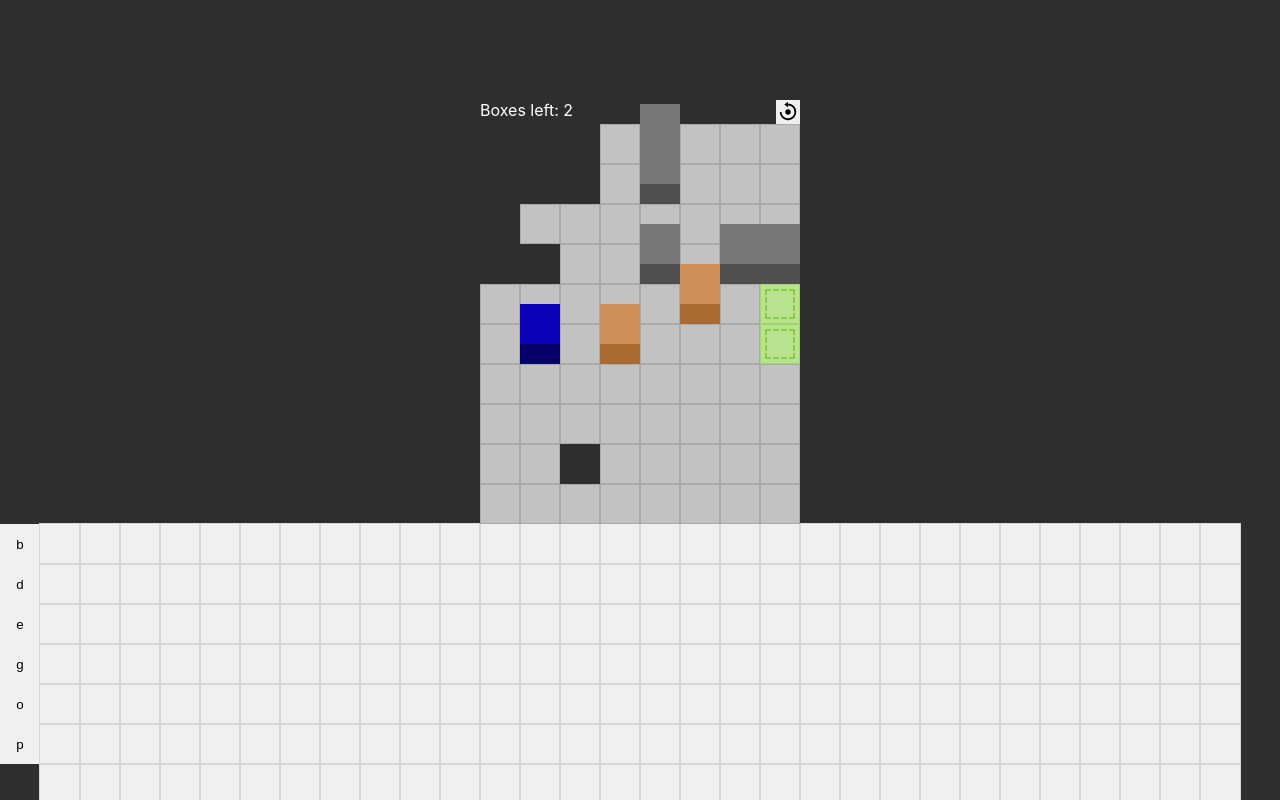
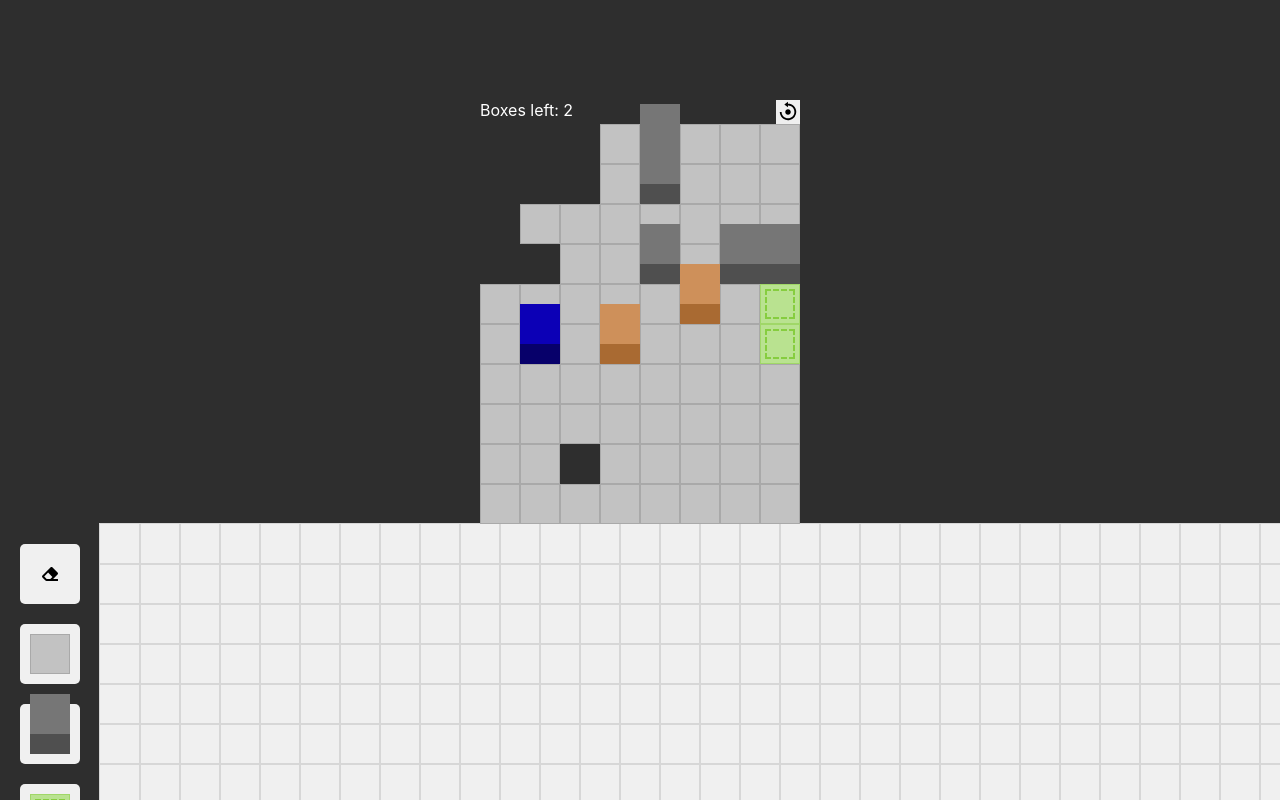
Before and after one commit to filip89/sokoban, a React (Create React App) app: page / in a window 1280 px wide. Shown: the top 800 px of the page. Built offline with nearby package versions, Linux system fonts and the light colour scheme.

Commit message:
refactor Builder, extract BuildArea, style FieldPicker

```diff
--- /dev/null
+++ b/src/components/BuildArea.scss
@@ -0,0 +1,21 @@
+@import '../styles/global';
+
+.build-area {
+    flex-shrink: 0;
+    $bckColor: rgb(240, 240, 240);
+    background-color: $bckColor;
+
+    &__row {
+        display: flex;
+    }
+
+    &__field-slot {
+        @include fieldSquare;
+        outline: 1px solid darken($bckColor, 10%);
+        cursor: pointer;
+
+        > * {
+            pointer-events: none;
+        }
+    }
+}
--- /dev/null
+++ b/src/components/BuildArea.tsx
@@ -0,0 +1,51 @@
+import './BuildArea.scss';
+import { Coordinates } from '../models/Coordinates';
+import { MapFieldSign, MapTemplate } from '../models/MapTemplate';
+import BlockGfx from './BlockGfx';
+import TileGfx from './TileGfx';
+
+export interface BuildAreaProps {
+    mapTemplate: MapTemplate;
+    onFieldLeftClick: (coordinates: Coordinates) => void;
+    onFieldRightClick: (coordinates: Coordinates) => void;
+}
+
+const BuildArea: React.FC<BuildAreaProps> = ({ mapTemplate, onFieldLeftClick, onFieldRightClick }) => {
+    function handleFieldContextMenu(
+        event: React.MouseEvent<HTMLDivElement, MouseEvent>,
+        coordinates: Coordinates
+    ): void {
+        event.preventDefault();
+        onFieldRightClick(coordinates);
+    }
+
+    function getFieldGfx(sign: MapFieldSign) {
+        if (sign === 'e') return;
+        if (sign === 'o') return <BlockGfx type="obstacle"></BlockGfx>;
+        if (sign === 'd') return <TileGfx type="destination"></TileGfx>;
+        if (sign === 'b') return <BlockGfx type="box"></BlockGfx>;
+        if (sign === 'p') return <BlockGfx type="player"></BlockGfx>;
+        if (sign === 'g') return <TileGfx type="ground"></TileGfx>;
+    }
+
+    return (
+        <div className="build-area">
+            {mapTemplate.map((row, rowIndex) => (
+                <div className="build-area__row" key={rowIndex}>
+                    {row.map((fieldSign, columnIndex) => (
+                        <div
+                            className="build-area__field-slot"
+                            key={columnIndex}
+                            onClick={() => onFieldLeftClick({ x: columnIndex, y: rowIndex })}
+                            onContextMenu={(e) => handleFieldContextMenu(e, { x: columnIndex, y: rowIndex })}
+                        >
+                            {getFieldGfx(fieldSign)}
+                        </div>
+                    ))}
+                </div>
+            ))}
+        </div>
+    );
+};
+
+export default BuildArea;
--- a/src/components/Builder.scss
+++ b/src/components/Builder.scss
@@ -1,25 +1,3 @@
-@import '../styles/global';
-
 .builder {
     display: flex;
 }
-
-.build-area {
-    flex-shrink: 0;
-    $bckColor: rgb(240, 240, 240);
-    background-color: $bckColor;
-
-    &__row {
-        display: flex;
-    }
-
-    &__field-slot {
-        @include fieldSquare;
-        outline: 1px solid darken($bckColor, 10%);
-        cursor: pointer;
-
-        &:hover {
-            background-color: darken($bckColor, 10%);
-        }
-    }
-}
--- a/src/components/Builder.tsx
+++ b/src/components/Builder.tsx
@@ -1,9 +1,9 @@
 import { useState } from 'react';
+import { Coordinates } from '../models/Coordinates';
 import { MapFieldSign } from '../models/MapTemplate';
-import BlockGfx from './BlockGfx';
+import BuildArea from './BuildArea';
 import './Builder.scss';
 import FieldPicker from './FieldPicker';
-import TileGfx from './TileGfx';
 
 const mapHeight: number = 15;
 const mapWidth: number = 30;
@@ -28,42 +28,31 @@ const Builder: React.FC<BulderProps> = () => {
         selectedSign === sign ? setSelectedSign(undefined) : setSelectedSign(sign);
     }
 
-    function handleFieldPlant(row: number, column: number): void {
-        if (!selectedSign) return;
+    function updateMapTemplate(sign: MapFieldSign, coordinates: Coordinates): void {
         let mapTemplateCopy: MapFieldSign[][] = [...mapTemplate];
-        let rowArrayCopy: MapFieldSign[] = [...mapTemplateCopy[row]];
-        rowArrayCopy[column] = selectedSign;
-        mapTemplateCopy[row] = rowArrayCopy;
+        let rowArrayCopy: MapFieldSign[] = [...mapTemplateCopy[coordinates.y]];
+        rowArrayCopy[coordinates.x] = sign;
+        mapTemplateCopy[coordinates.y] = rowArrayCopy;
         setMapTemplate(mapTemplateCopy);
     }
 
-    function getFieldGfx(sign: MapFieldSign) {
-        if (sign === 'e') return;
-        if (sign === 'o') return <BlockGfx type="obstacle"></BlockGfx>;
-        if (sign === 'd') return <TileGfx type="destination"></TileGfx>;
-        if (sign === 'b') return <BlockGfx type="box"></BlockGfx>;
-        if (sign === 'p') return <BlockGfx type="player"></BlockGfx>;
-        if (sign === 'g') return <TileGfx type="ground"></TileGfx>;
+    function tryToPlaceField(coordinates: Coordinates): void {
+        if (!selectedSign) return;
+        updateMapTemplate(selectedSign, coordinates);
+    }
+
+    function eraseField(coordinates: Coordinates): void {
+        updateMapTemplate('e', coordinates);
     }
 
     return (
         <div className="builder">
-            <FieldPicker onPick={handleFieldPick} selectedSign={selectedSign}></FieldPicker>
-            <div className="build-area">
-                {mapTemplate.map((row, rowIndex) => (
-                    <div className="build-area__row" key={rowIndex}>
-                        {row.map((fieldSign, columnIndex) => (
-                            <div
-                                className="build-area__field-slot"
-                                key={columnIndex}
-                                onClick={() => handleFieldPlant(rowIndex, columnIndex)}
-                            >
-                                {getFieldGfx(fieldSign)}
-                            </div>
-                        ))}
-                    </div>
-                ))}
-            </div>
+            <FieldPicker selectedSign={selectedSign} onPick={handleFieldPick}></FieldPicker>
+            <BuildArea
+                mapTemplate={mapTemplate}
+                onFieldLeftClick={tryToPlaceField}
+                onFieldRightClick={eraseField}
+            ></BuildArea>
         </div>
     );
 };
--- a/src/components/FieldPicker.scss
+++ b/src/components/FieldPicker.scss
@@ -1,21 +1,32 @@
-@import '../styles/global';
-
 .field-picker {
     display: flex;
     flex-direction: column;
+    padding: 20px;
+
     &__field {
-        @extend .plain-button;
-        @include fieldSquare;
-        $color: rgb(240, 240, 240);
-        background-color: $color;
+        $size: 60px;
+        $select-color: gold;
+        height: $size;
+        width: $size;
+        border-radius: 5px;
+        margin-bottom: 20px;
+        display: flex;
+        justify-content: center;
+        align-items: center;
+        background-color: rgb(240, 240, 240);
+        color: black;
         cursor: pointer;
 
         &:hover {
-            background-color: darken($color, 10%);
+            background-color: lighten($select-color, 30%);
         }
 
         &--active {
-            background-color: darken($color, 10%);
+            background-color: $select-color;
+
+            &:hover {
+                background-color: $select-color;
+            }
         }
     }
 }
--- a/src/components/FieldPicker.tsx
+++ b/src/components/FieldPicker.tsx
@@ -1,7 +1,10 @@
 import { MapFieldSign } from '../models/MapTemplate';
+import BlockGfx from './BlockGfx';
 import './FieldPicker.scss';
+import TileGfx from './TileGfx';
+import { FaEraser } from 'react-icons/fa';
 
-const fieldSigns: MapFieldSign[] = ['b', 'd', 'e', 'g', 'o', 'p'];
+const fieldSigns: MapFieldSign[] = ['e', 'g', 'o', 'd', 'b', 'p'];
 
 export interface FieldPickerProps {
     selectedSign?: MapFieldSign;
@@ -15,12 +18,21 @@ const FieldPicker: React.FC<FieldPickerProps> = ({ selectedSign, onPick }) => {
         return className;
     }
 
+    function getFieldGfx(sign: MapFieldSign) {
+        if (sign === 'e') return <FaEraser></FaEraser>;
+        if (sign === 'o') return <BlockGfx type="obstacle"></BlockGfx>;
+        if (sign === 'd') return <TileGfx type="destination"></TileGfx>;
+        if (sign === 'b') return <BlockGfx type="box"></BlockGfx>;
+        if (sign === 'p') return <BlockGfx type="player"></BlockGfx>;
+        if (sign === 'g') return <TileGfx type="ground"></TileGfx>;
+    }
+
     return (
         <div className="field-picker">
             {fieldSigns.map((fieldSign) => (
-                <button className={getFieldClassName(fieldSign)} key={fieldSign} onClick={() => onPick(fieldSign)}>
-                    {fieldSign}
-                </button>
+                <div className={getFieldClassName(fieldSign)} key={fieldSign} onClick={() => onPick(fieldSign)}>
+                    {getFieldGfx(fieldSign)}
+                </div>
             ))}
         </div>
     );
```
